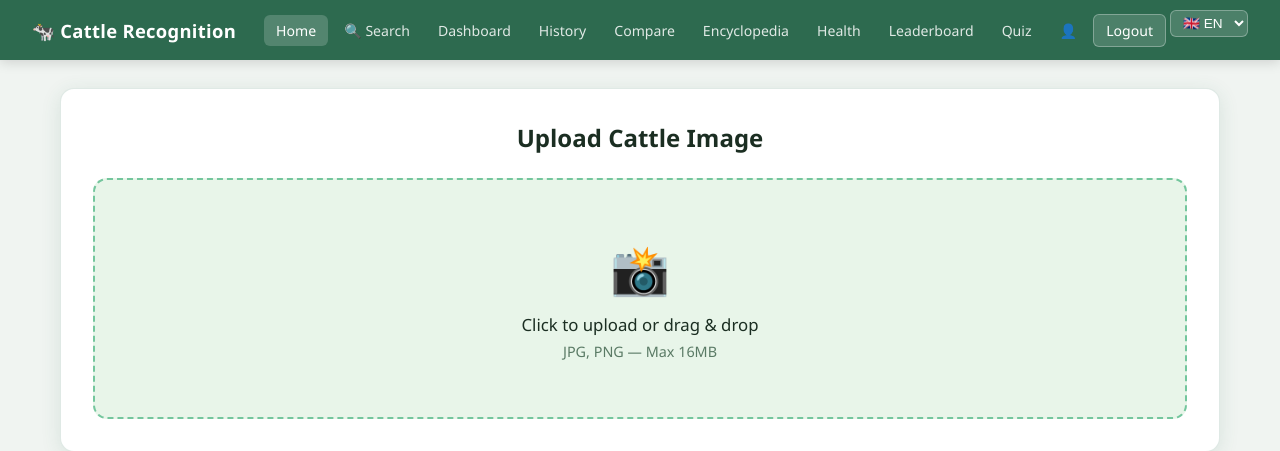
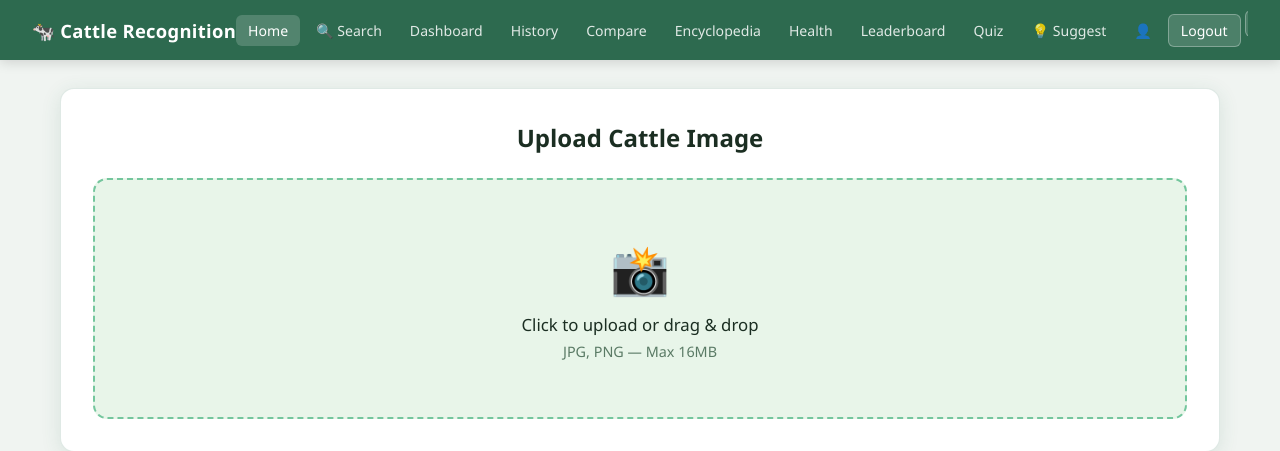
Before and after one commit to PRUTHVIGV/CSE_174, a Flask app: page / in a window 1280 px wide. Shown: the top 451 px of the page. Run offline with Flask 3, Linux system fonts and the light colour scheme; the visitor is signed in with stand-in values (Sample User, id 1); data that the repository does not hold is empty.

Commit message:
Add suggest route, submit-suggestion, suggest navbar link

```diff
--- a/app.py
+++ b/app.py
@@ -679,6 +679,24 @@
 def server_error(e):
     return render_template('500.html'), 500
 
+@app.route('/suggest')
+def suggest():
+    if 'user' not in session:
+        return redirect(url_for('login'))
+    from database import get_db
+    conn = get_db()
+    suggestions = [dict(r) for r in conn.execute('SELECT * FROM suggestions ORDER BY id DESC LIMIT 20').fetchall()]
+    conn.close()
+    return render_template('suggest.html', suggestions=suggestions)
+
+@app.route('/submit-suggestion', methods=['POST'])
+def submit_suggestion():
+    if 'user' not in session:
+        return jsonify({'error': 'Not authenticated'}), 401
+    data = request.json
+    save_suggestion(data.get('name'), data.get('category'), data.get('title'), data.get('description'), data.get('priority'))
+    return jsonify({'success': True})
+
 @app.route('/set-language', methods=['POST'])
 def set_language():
     lang = request.json.get('lang', 'en')
--- a/templates/base.html
+++ b/templates/base.html
@@ -22,6 +22,7 @@
             <a href="/health" class="nav-link">{{ t.health }}</a>
             <a href="/leaderboard" class="nav-link">{{ t.leaderboard }}</a>
             <a href="/quiz" class="nav-link">{{ t.quiz }}</a>
+            <a href="/suggest" class="nav-link">💡 Suggest</a>
             <a href="/profile" class="nav-link">👤 {{ session.user.name }}</a>
             <a href="/logout" class="nav-link logout">{{ t.logout }}</a>
             <div class="lang-switcher">
```
